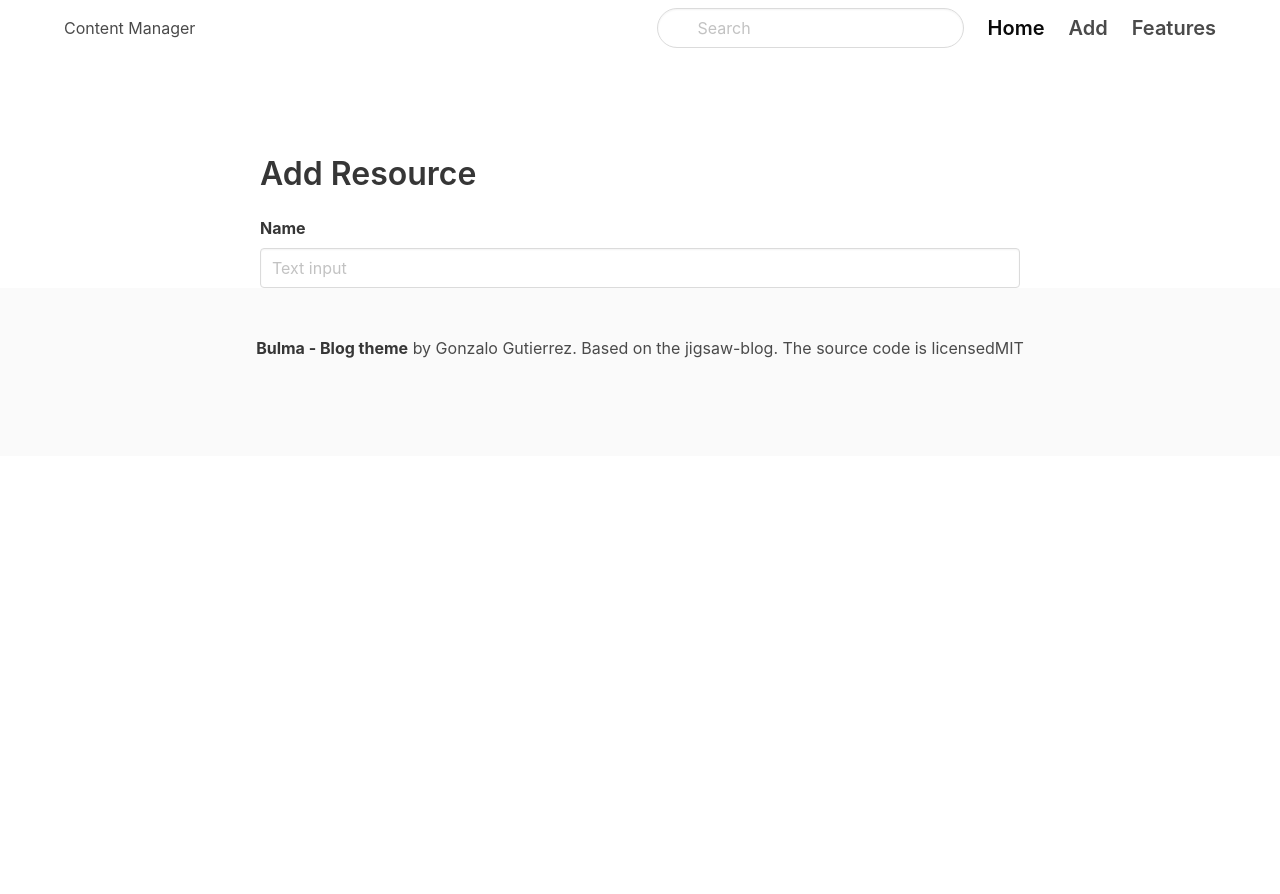
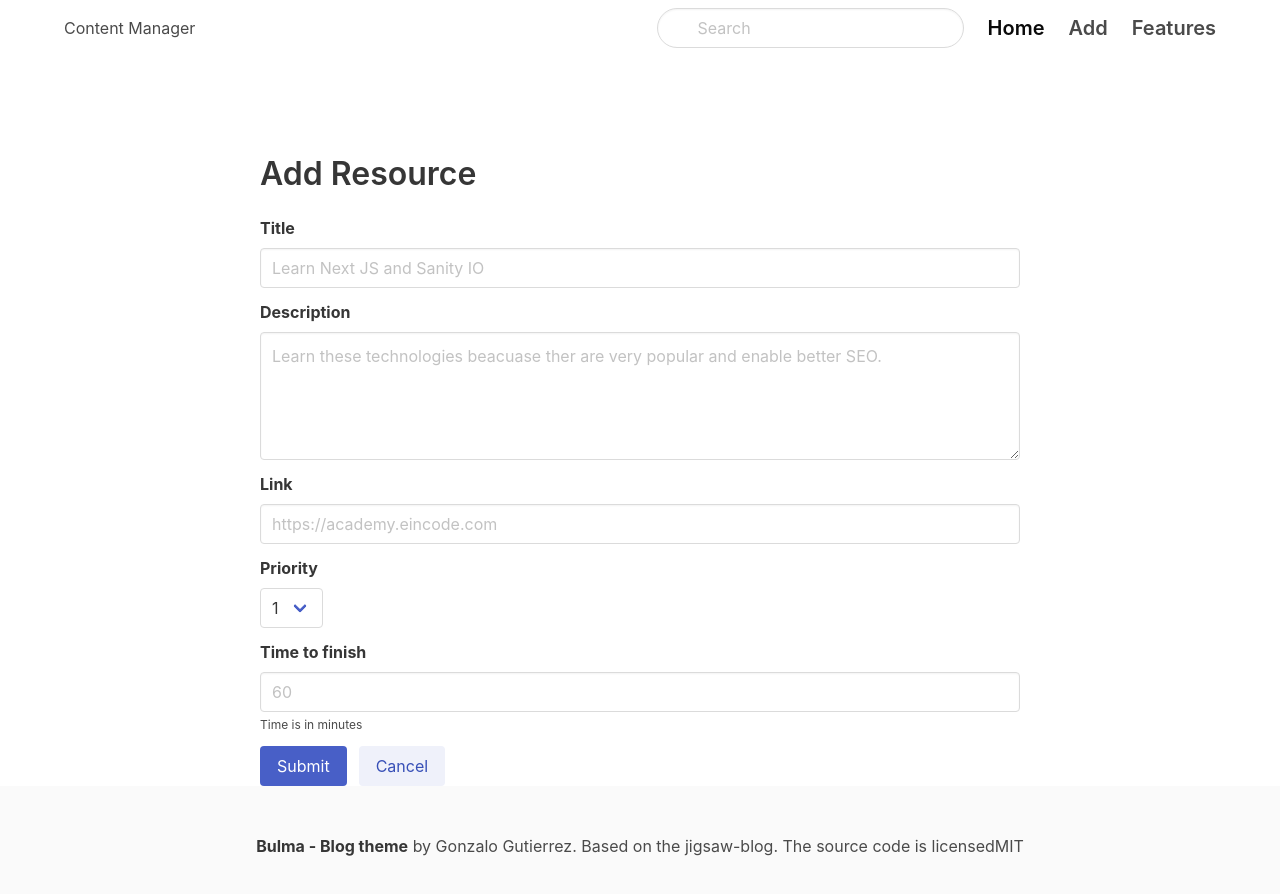
Before and after one commit to dan123va/content-manager-app, a Next.js app: page /resources in a window 1280 px wide. Shown: the top 894 px of the page. Before the commit the page ends 800 px from the top, so only its background shows below. Built offline with nearby package versions, Linux system fonts and the light colour scheme.

Commit message:
Se agregaron los inputs que se utilizaran en el formulario de la pagina resource junto con un valor inicial con useState

```diff
--- a/pages/resources/index.js
+++ b/pages/resources/index.js
@@ -1,7 +1,20 @@
-import React from "react";
+import React, { useState } from "react";
 import Layout from "components/Layout";
+const DEAFULT_DATA = {
+  title: "",
+  description: "",
+  link: "",
+  priority: "",
+  timeToFinish: "",
+};
 
 export default function index() {
+  const [form, setForm] = useState(DEAFULT_DATA);
+
+  const submitForm = () => {
+    alert(JSON.stringify(form));
+  };
+
   return (
     <Layout>
       <div className="container">
@@ -12,13 +25,75 @@
               <form>
                 <div>
                   <div className="field">
-                    <label className="label">Name</label>
+                    <label className="label">Title</label>
                     <div className="control">
                       <input
+                        value={form.title}
                         className="input"
                         type="text"
-                        placeholder="Text input"
+                        placeholder="Learn Next JS and Sanity IO"
                       />
+                    </div>
+                  </div>
+                  <div className="field">
+                    <label className="label">Description</label>
+                    <div className="control">
+                      <textarea
+                        value={form.description}
+                        className="textarea"
+                        placeholder="Learn these technologies beacuase ther are very popular and enable better SEO."
+                      ></textarea>
+                    </div>
+                  </div>
+                  <div className="field">
+                    <label className="label">Link</label>
+                    <div className="control">
+                      <input
+                        value={form.link}
+                        className="input"
+                        type="text"
+                        placeholder="https://academy.eincode.com"
+                      />
+                    </div>
+                  </div>
+                  <div className="field">
+                    <label className="label">Priority</label>
+                    <div className="control">
+                      <div className="select">
+                        <select value={form.priority}>
+                          <option>1</option>
+                          <option>2</option>
+                          <option>3</option>
+                        </select>
+                      </div>
+                    </div>
+                  </div>
+                  <div className="field">
+                    <label className="label">Time to finish</label>
+                    <div className="control">
+                      <input
+                        value={form.timeToFinish}
+                        className="input"
+                        type="number"
+                        placeholder="60"
+                      />
+                    </div>
+                    <p className="help">Time is in minutes</p>
+                  </div>
+                  <div className="field is-grouped">
+                    <div className="control">
+                      <button
+                        type="button"
+                        className="button is-link"
+                        onClick={submitForm}
+                      >
+                        Submit
+                      </button>
+                    </div>
+                    <div className="control">
+                      <button className="button is-link is-light">
+                        Cancel
+                      </button>
                     </div>
                   </div>
                 </div>
```
